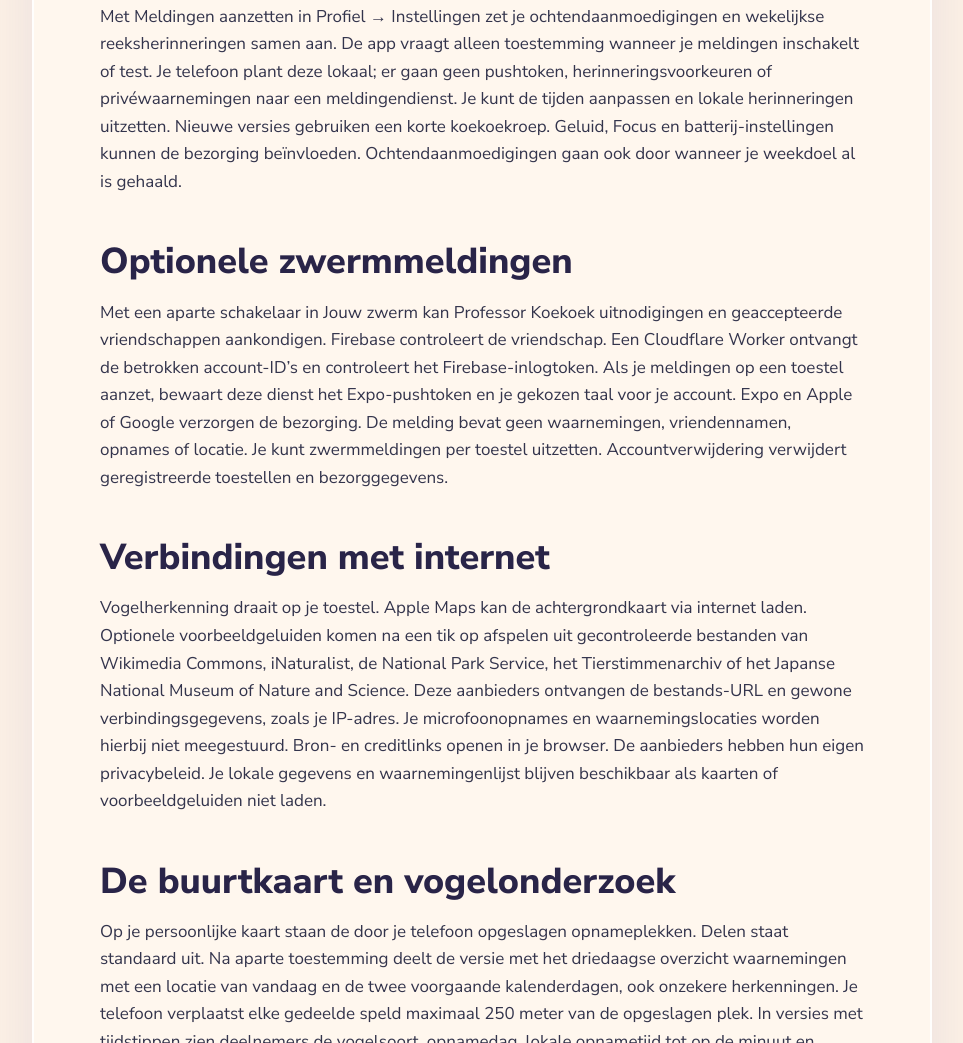
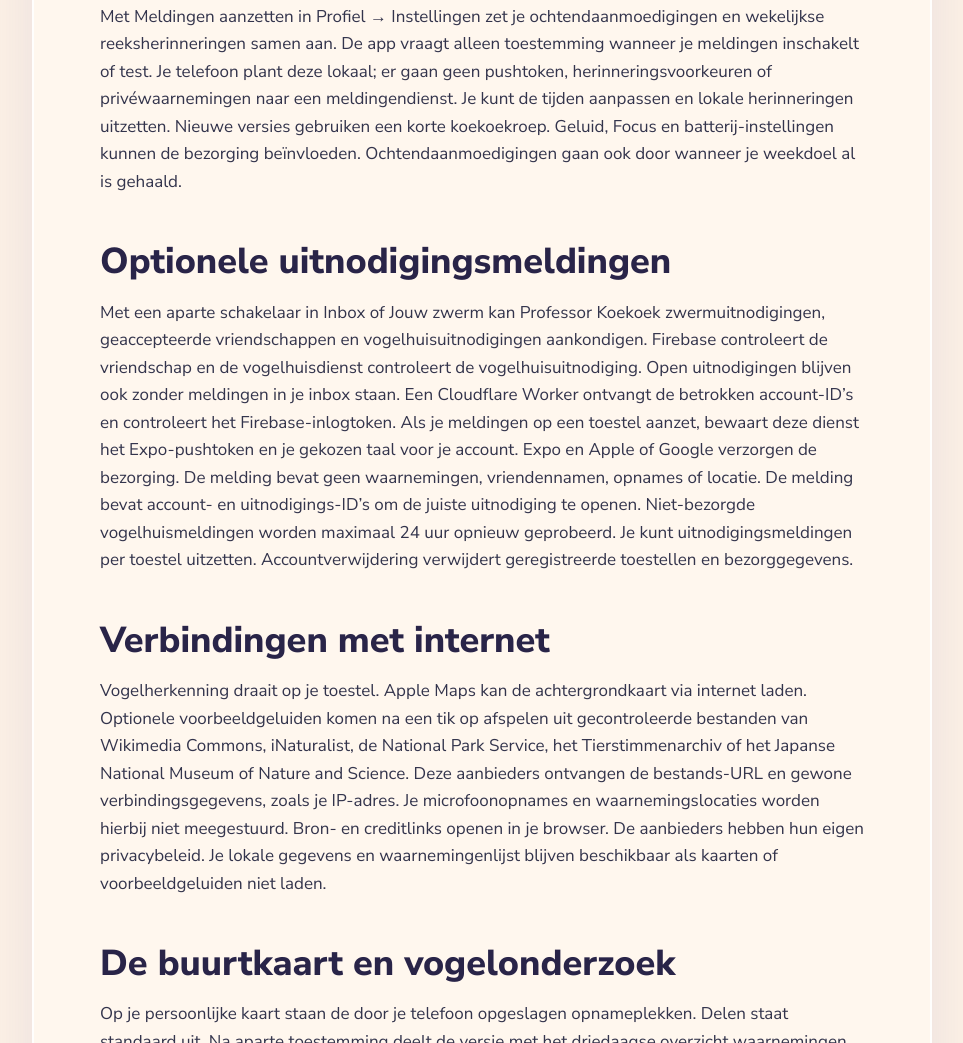
Before and after one commit to keesbosch1996/birdex-support, a plain HTML site: page nl/privacy/index.html in a window 1280 px wide. Shown: the part 1409-2452 px from the top of the page, without its empty margins (158-1121 px from the left). Drawn offline with Linux system fonts and the light colour scheme.

Commit message:
Update Koekoek website

```diff
--- a/nl/privacy/index.html
+++ b/nl/privacy/index.html
@@ -20,8 +20,8 @@
 <p>Professor Koekoek legt bij de eerste start uit waarvoor microfoon en locatie nodig zijn. Microfoontoegang is verplicht om de eerste installatie af te ronden en vogelgeluiden te herkennen. Locatietoegang is optioneel. Opnemen begint wanneer je zelf start met luisteren. Locatie op de voorgrond kan de plek van je telefoon, het tijdstip van de locatiebepaling en de nauwkeurigheid bij de opname bewaren. Camera- of fotobibliotheektoegang wordt alleen gebruikt wanneer je een foto toevoegt. Zonder locatie- of fototoegang kun je de vogelgids bekijken en luisteren zonder opgeslagen locatie.</p>
 <h2>Optionele herinneringen</h2>
 <p>Met Meldingen aanzetten in Profiel → Instellingen zet je ochtendaanmoedigingen en wekelijkse reeksherinneringen samen aan. De app vraagt alleen toestemming wanneer je meldingen inschakelt of test. Je telefoon plant deze lokaal; er gaan geen pushtoken, herinneringsvoorkeuren of privéwaarnemingen naar een meldingendienst. Je kunt de tijden aanpassen en lokale herinneringen uitzetten. Nieuwe versies gebruiken een korte koekoekroep. Geluid, Focus en batterij-instellingen kunnen de bezorging beïnvloeden. Ochtendaanmoedigingen gaan ook door wanneer je weekdoel al is gehaald.</p>
-<h2>Optionele zwermmeldingen</h2>
-<p>Met een aparte schakelaar in Jouw zwerm kan Professor Koekoek uitnodigingen en geaccepteerde vriendschappen aankondigen. Firebase controleert de vriendschap. Een Cloudflare Worker ontvangt de betrokken account-ID’s en controleert het Firebase-inlogtoken. Als je meldingen op een toestel aanzet, bewaart deze dienst het Expo-pushtoken en je gekozen taal voor je account. Expo en Apple of Google verzorgen de bezorging. De melding bevat geen waarnemingen, vriendennamen, opnames of locatie. Je kunt zwermmeldingen per toestel uitzetten. Accountverwijdering verwijdert geregistreerde toestellen en bezorggegevens.</p>
+<h2>Optionele uitnodigingsmeldingen</h2>
+<p>Met een aparte schakelaar in Inbox of Jouw zwerm kan Professor Koekoek zwermuitnodigingen, geaccepteerde vriendschappen en vogelhuisuitnodigingen aankondigen. Firebase controleert de vriendschap en de vogelhuisdienst controleert de vogelhuisuitnodiging. Open uitnodigingen blijven ook zonder meldingen in je inbox staan. Een Cloudflare Worker ontvangt de betrokken account-ID’s en controleert het Firebase-inlogtoken. Als je meldingen op een toestel aanzet, bewaart deze dienst het Expo-pushtoken en je gekozen taal voor je account. Expo en Apple of Google verzorgen de bezorging. De melding bevat geen waarnemingen, vriendennamen, opnames of locatie. De melding bevat account- en uitnodigings-ID’s om de juiste uitnodiging te openen. Niet-bezorgde vogelhuismeldingen worden maximaal 24 uur opnieuw geprobeerd. Je kunt uitnodigingsmeldingen per toestel uitzetten. Accountverwijdering verwijdert geregistreerde toestellen en bezorggegevens.</p>
 <h2>Verbindingen met internet</h2>
 <p>Vogelherkenning draait op je toestel. Apple Maps kan de achtergrondkaart via internet laden. Optionele voorbeeldgeluiden komen na een tik op afspelen uit gecontroleerde bestanden van Wikimedia Commons, iNaturalist, de National Park Service, het Tierstimmenarchiv of het Japanse National Museum of Nature and Science. Deze aanbieders ontvangen de bestands-URL en gewone verbindingsgegevens, zoals je IP-adres. Je microfoonopnames en waarnemingslocaties worden hierbij niet meegestuurd. Bron- en creditlinks openen in je browser. De aanbieders hebben hun eigen privacybeleid. Je lokale gegevens en waarnemingenlijst blijven beschikbaar als kaarten of voorbeeldgeluiden niet laden.</p>
 <h2>De buurtkaart en vogelonderzoek</h2>
```
Also changed, not shown: privacy/index.html (+2 -2 lines).
